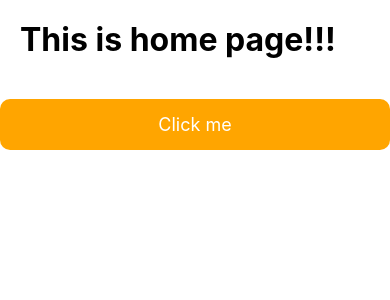
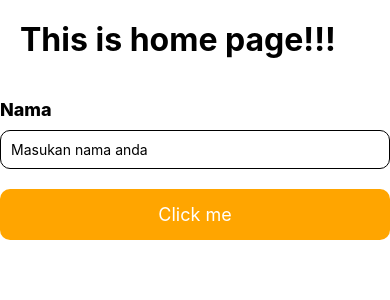
Before and after one commit to stenlyadam/BasicRN, a React Native app: screen / in a window 390 px wide. Shown: the top 300 px of the page. Built offline with nearby package versions, Linux system fonts and the light colour scheme.

Commit message:
handle on change text

```diff
--- a/src/components/TextInput/index.tsx
+++ b/src/components/TextInput/index.tsx
@@ -1,11 +1,11 @@
 import {StyleSheet, Text, View, TextInput as Input} from 'react-native';
 import React from 'react';
 
-const TextInput = ({label, placeholder}) => {
+const TextInput = ({label, placeholder, ...rest}) => {
   return (
     <View>
       <Text style={styles.label}>{label}</Text>
-      <Input style={styles.input} placeholder={placeholder} />
+      <Input style={styles.input} placeholder={placeholder} {...rest} />
     </View>
   );
 };
--- a/src/pages/Home/index.tsx
+++ b/src/pages/Home/index.tsx
@@ -2,19 +2,29 @@ import {StyleSheet, Text, View} from 'react-native';
 import React, {useState} from 'react';
 import Title from '../../components/Title';
 import Button from '../../components/Button';
+import TextInput from '../../components/TextInput';
 
 const Home = () => {
   // let title = 'This is home page';
   const [title, setTitle] = useState('This is home page!!!');
+  const [name, setName] = useState('');
 
   const handleSubmit = () => {
     // title = 'Welcome';
-    setTitle('Welcome');
+    setTitle(`Welcome ${name}`);
     // console.log(title);
+  };
+  const handleInputNama = e => {
+    setName(e);
   };
   return (
     <View>
       <Title text={title} />
+      <TextInput
+        label="Nama"
+        placeholder="Masukan nama anda"
+        onChangeText={handleInputNama}
+      />
       <Button text="Click me" onPress={handleSubmit} />
     </View>
   );
```
